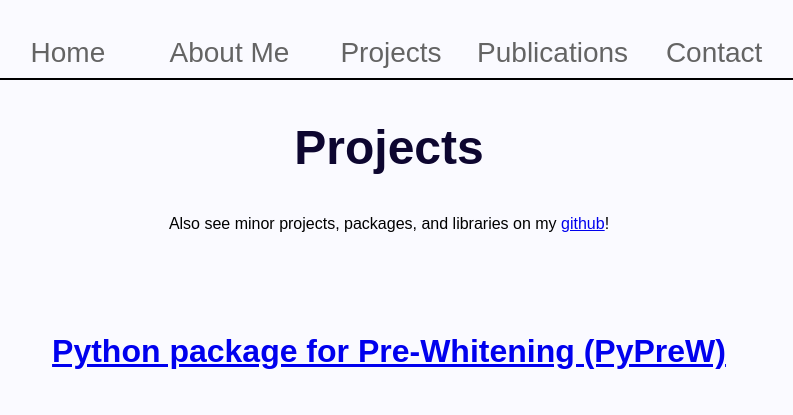
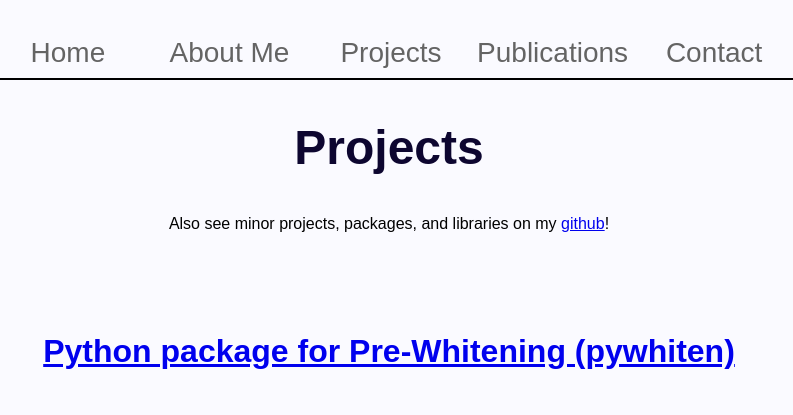
Before and after one commit to erikstacey/erikstacey.com, an Eleventy site: page src/pages/projects.html in a window 1280 px wide. Shown: the part 304-719 px from the top of the page, without its empty margins (251-1044 px from the left). Built offline with nearby package versions, Linux system fonts and the light colour scheme; Eleventy itself is replaced by a stand-in of ours; files that its build step writes are made by us from their sources.

Commit message:
Update projects.html

```diff
--- a/src/pages/projects.html
+++ b/src/pages/projects.html
@@ -8,7 +8,7 @@
 
 
 <h3>
-    <a href="https://github.com/erikstacey/PyPreW">Python package for Pre-Whitening (PyPreW)</a>
+    <a href="https://github.com/erikstacey/pywhiten">Python package for Pre-Whitening (pywhiten)</a>
 </h3>
 <div class="img_wrapper"><img class="floating_img_r" src="../img/labeled_pg1.png" alt="pypw_periodogram" style="border: solid 2px rgb(0,0,0)"></div>
 <p style="margin-bottom:120px;">
```
